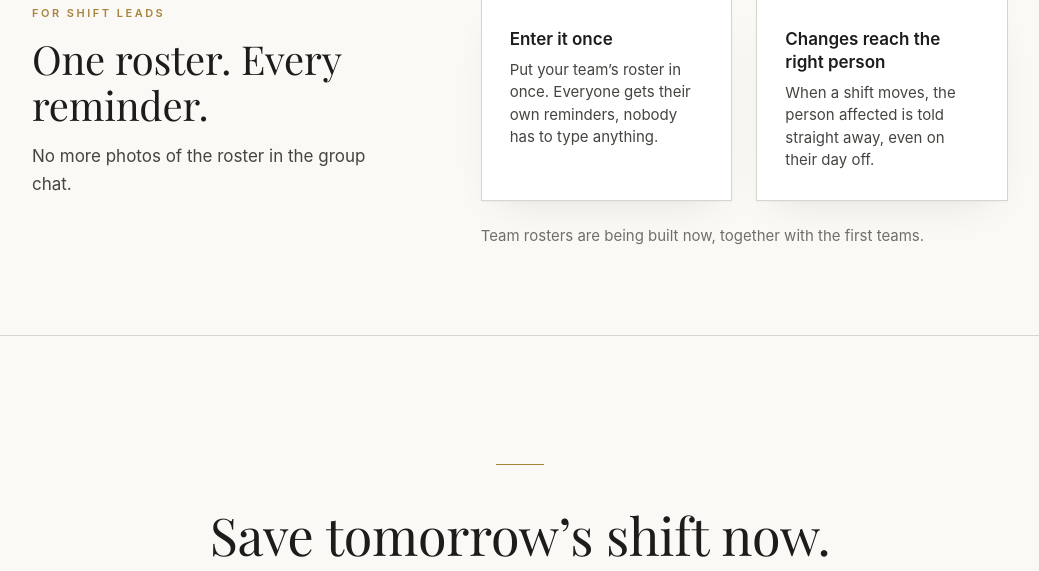
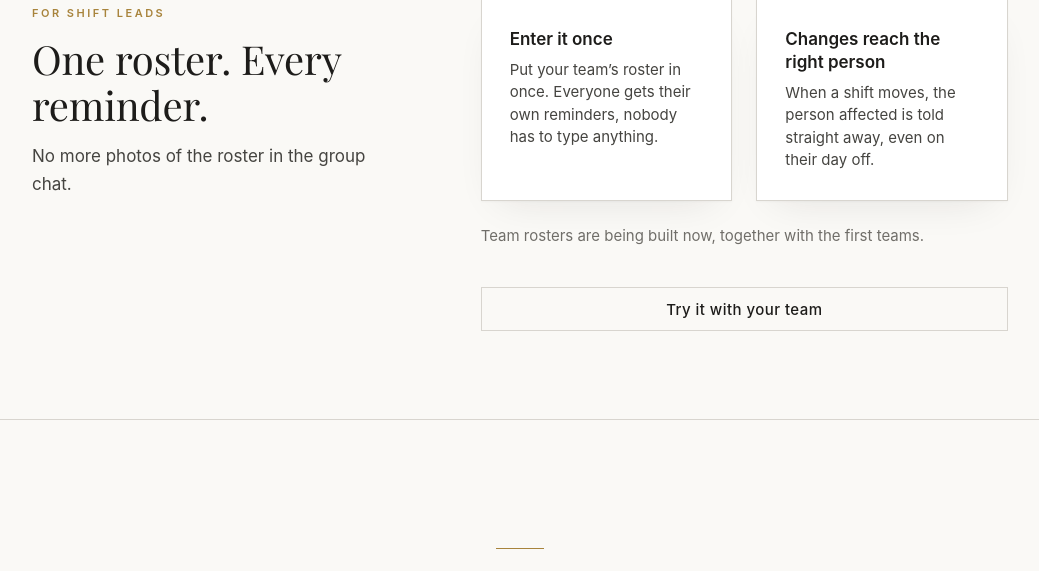
Before and after one commit to AntonB1608/schichtplan-online, a Flask app: page / in a window 1280 px wide. Shown: the part 2256-2827 px from the top of the page, without its empty margins (120-1159 px from the left). Run offline with Flask 3, Linux system fonts and the light colour scheme; some libraries are stand-ins or nearby versions.

Commit message:
Add contact button to the shift leads section

```diff
--- a/templates/homepage.html
+++ b/templates/homepage.html
@@ -159,6 +159,7 @@
     </ul>
 
     <p class="teams-note">Team rosters are being built now, together with the first teams.</p>
+    <a href="mailto:antonboewer@icloud.com?subject=Shiftmates%20for%20my%20team" class="btn btn-ghost" style="margin-top: 24px;">Try it with your team</a>
   </div>
 </section>
 
```
